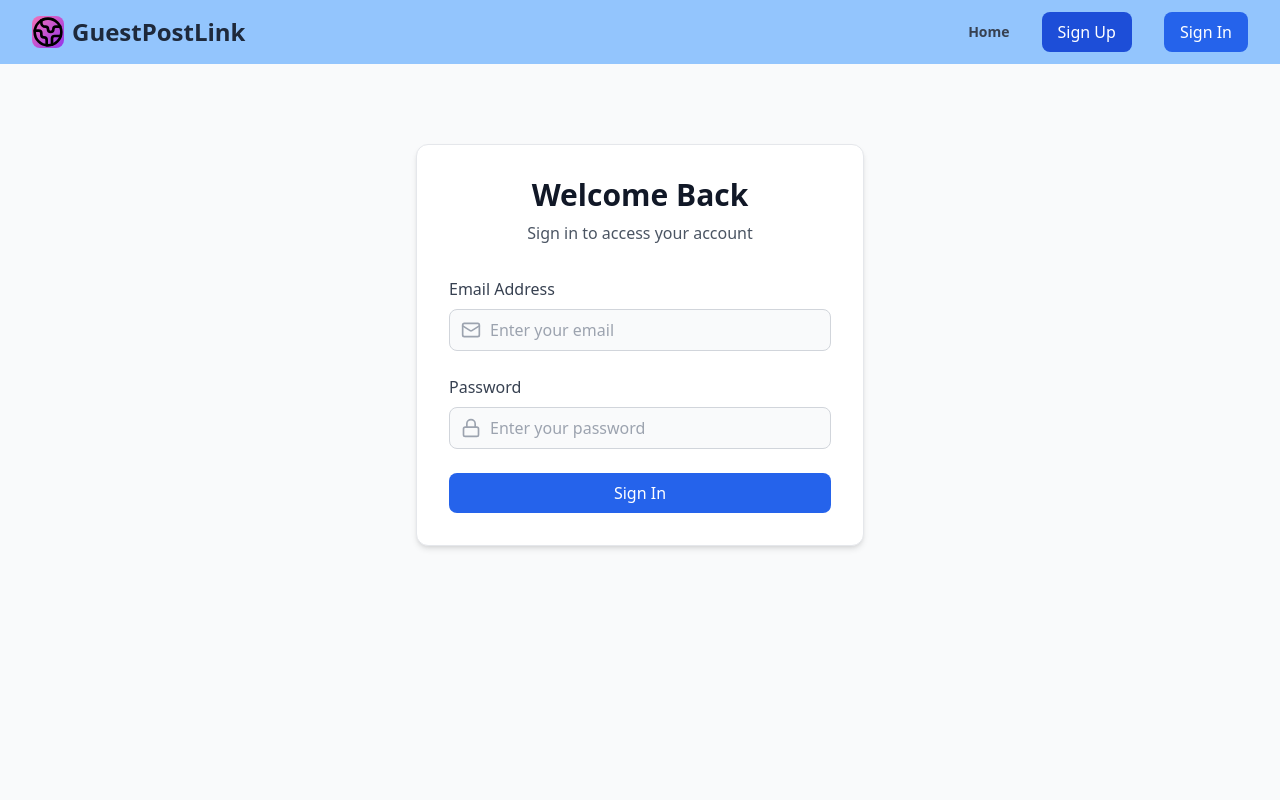
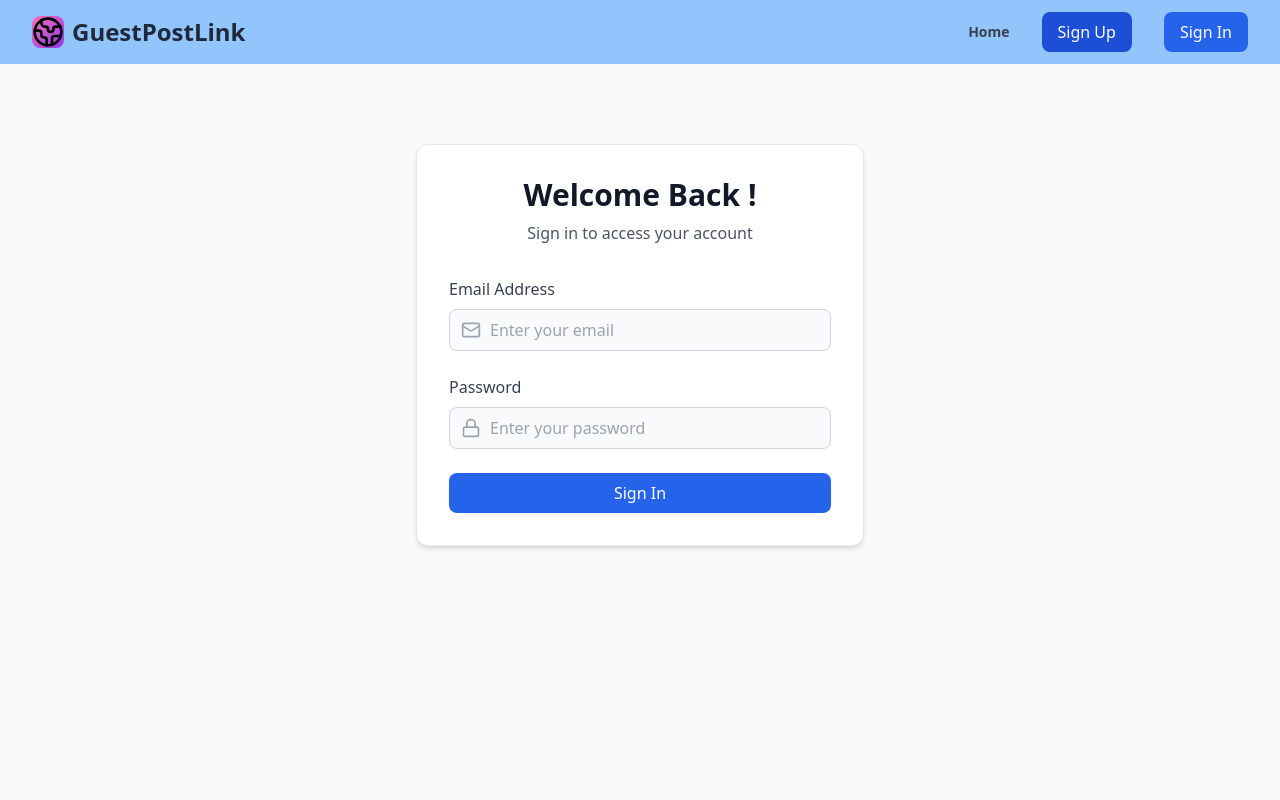
Before and after one commit to raghabendra-dash/GuestPostLink-Clone, a React (Vite) app in the folder frontend/: page /login in a window 1280 px wide. Shown: the top 800 px of the page. Built offline with nearby package versions, Linux system fonts and the light colour scheme; no server answers.

Commit message:
Update Login.jsx

```diff
--- a/frontend/src/pages/Login.jsx
+++ b/frontend/src/pages/Login.jsx
@@ -32,7 +32,7 @@ const Login = () => {
         >
           <div className="text-center mb-8">
             <h2 className="text-3xl font-bold text-gray-900 mb-2">
-              Welcome Back
+              Welcome Back !
             </h2>
             <p className="text-gray-600">Sign in to access your account</p>
           </div>
```
